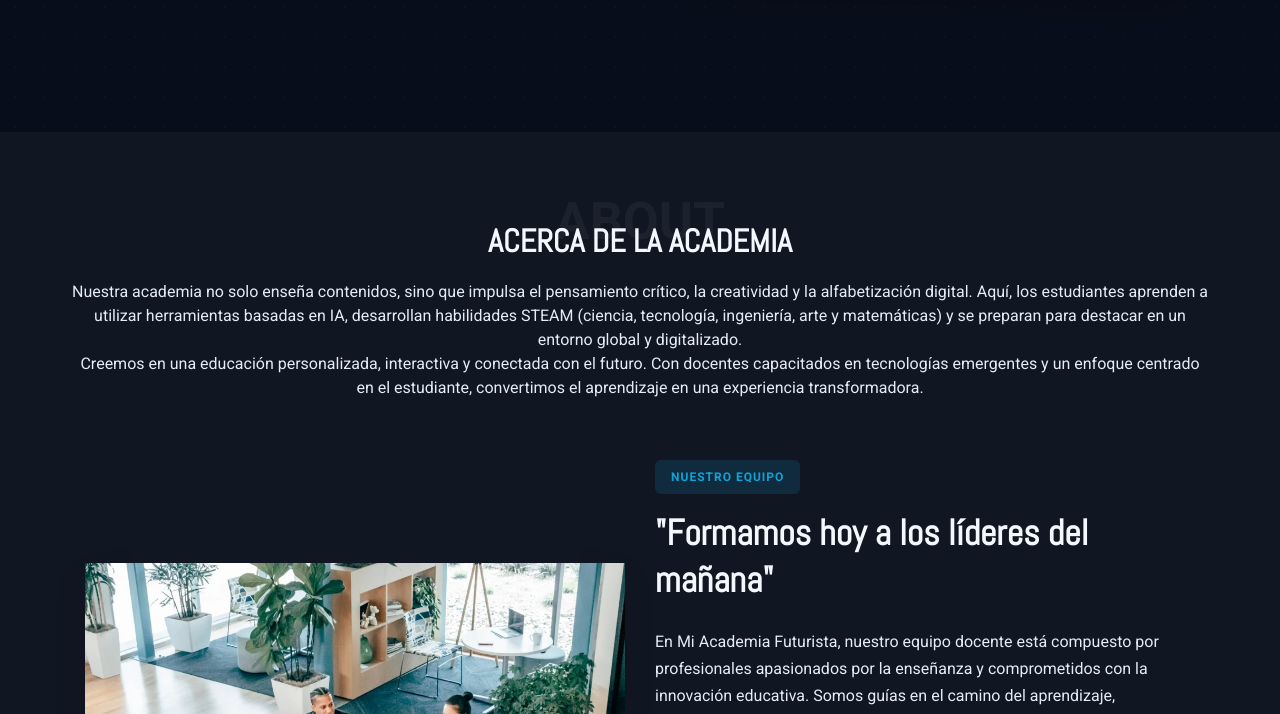
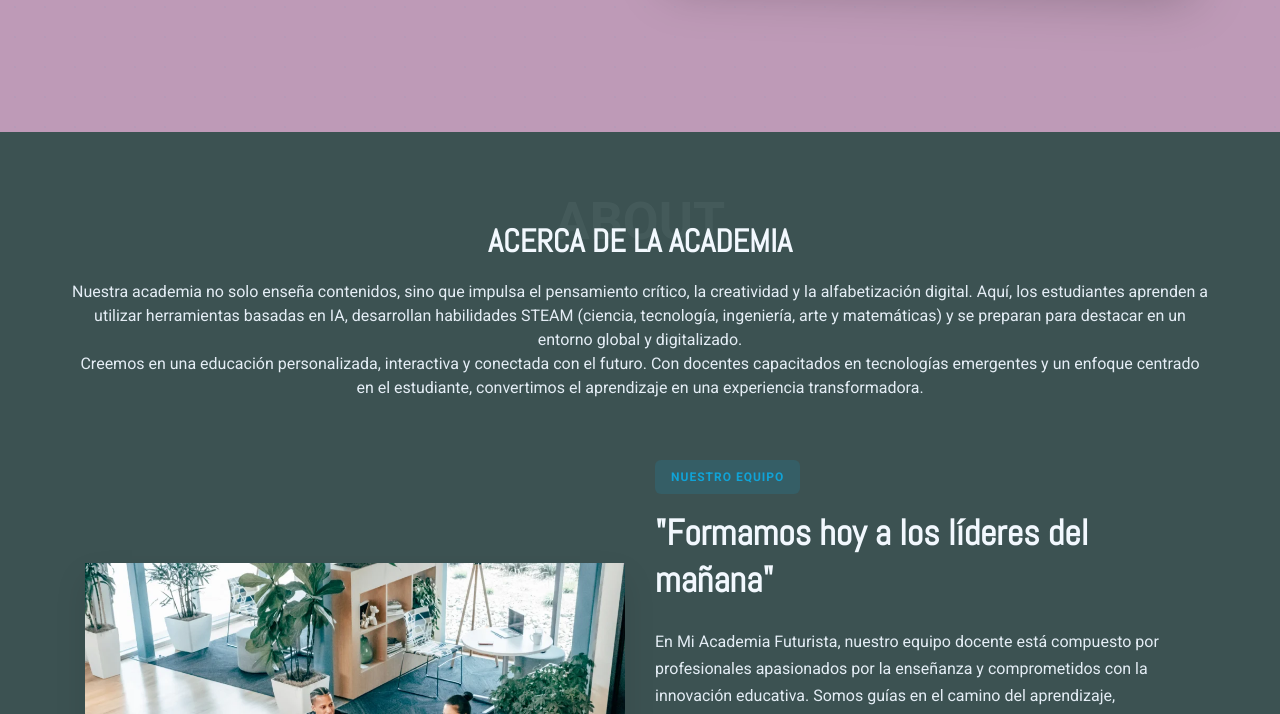
Before and after one commit to TeresacursoIA/academia, a plain HTML site: page index.html in a window 1280 px wide. Shown: the part 734-1448 px from the top of the page. Drawn offline with nearby package versions, Linux system fonts and the light colour scheme.

Commit message:
cambios con html y css

```diff
--- a/assets/css/main.css
+++ b/assets/css/main.css
@@ -19,11 +19,11 @@
 
 /* Global Colors - The following color variables are used throughout the website. Updating them here will change the color scheme of the entire website */
 :root {
-  --background-color: #070d1a; /* Background color for the entire website, including individual sections */
+  --background-color: #be9ab7; /* Background color for the entire website, including individual sections */
   --default-color: #e4edf5; /* Default color used for the majority of the text content across the entire website */
   --heading-color: #f2f8fe; /* Color for headings, subheadings and title throughout the website */
   --accent-color: #10a3d7; /* Accent color that represents your brand on the website. It's used for buttons, links, and other elements that need to stand out */
-  --surface-color: #131825; /* The surface color is used as a background of boxed elements within sections, such as cards, icon boxes, or other elements that require a visual separation from the global background. */
+  --surface-color: #62bab5; /* The surface color is used as a background of boxed elements within sections, such as cards, icon boxes, or other elements that require a visual separation from the global background. */
   --contrast-color: #ffffff; /* Contrast color for text, ensuring readability against backgrounds of accent, heading, or default colors. */
 }
 
@@ -40,7 +40,7 @@
 /* Color Presets - These classes override global colors when applied to any section or element, providing reuse of the sam color scheme. */
 
 .light-background {
-  --background-color: #111623;
+  --background-color:  #3c5252;
   --surface-color: #161c2a;
 }
 
```
Also changed, not shown: index.html (+1 -0 lines), assets/img/claustro.jpg (added).
